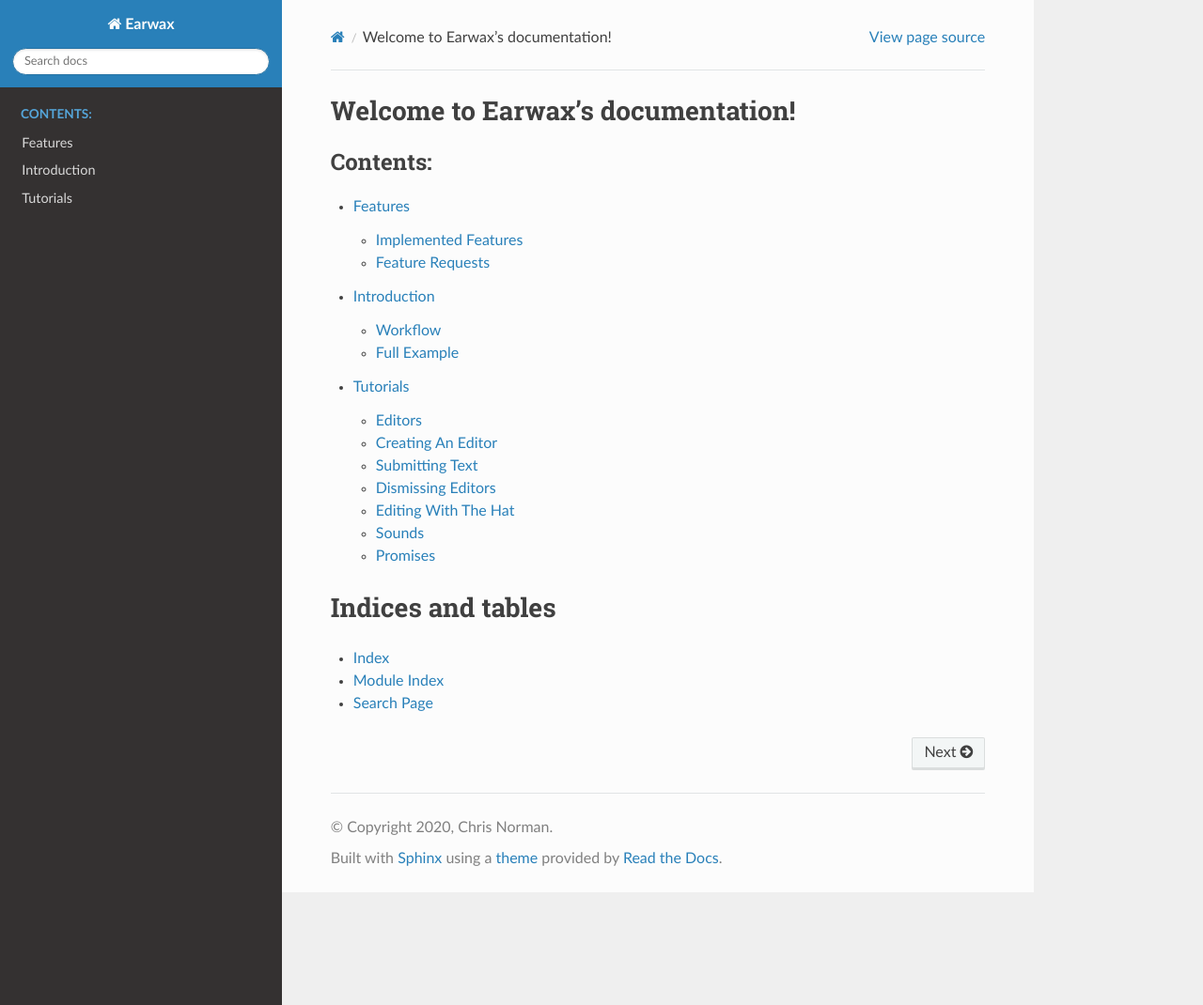
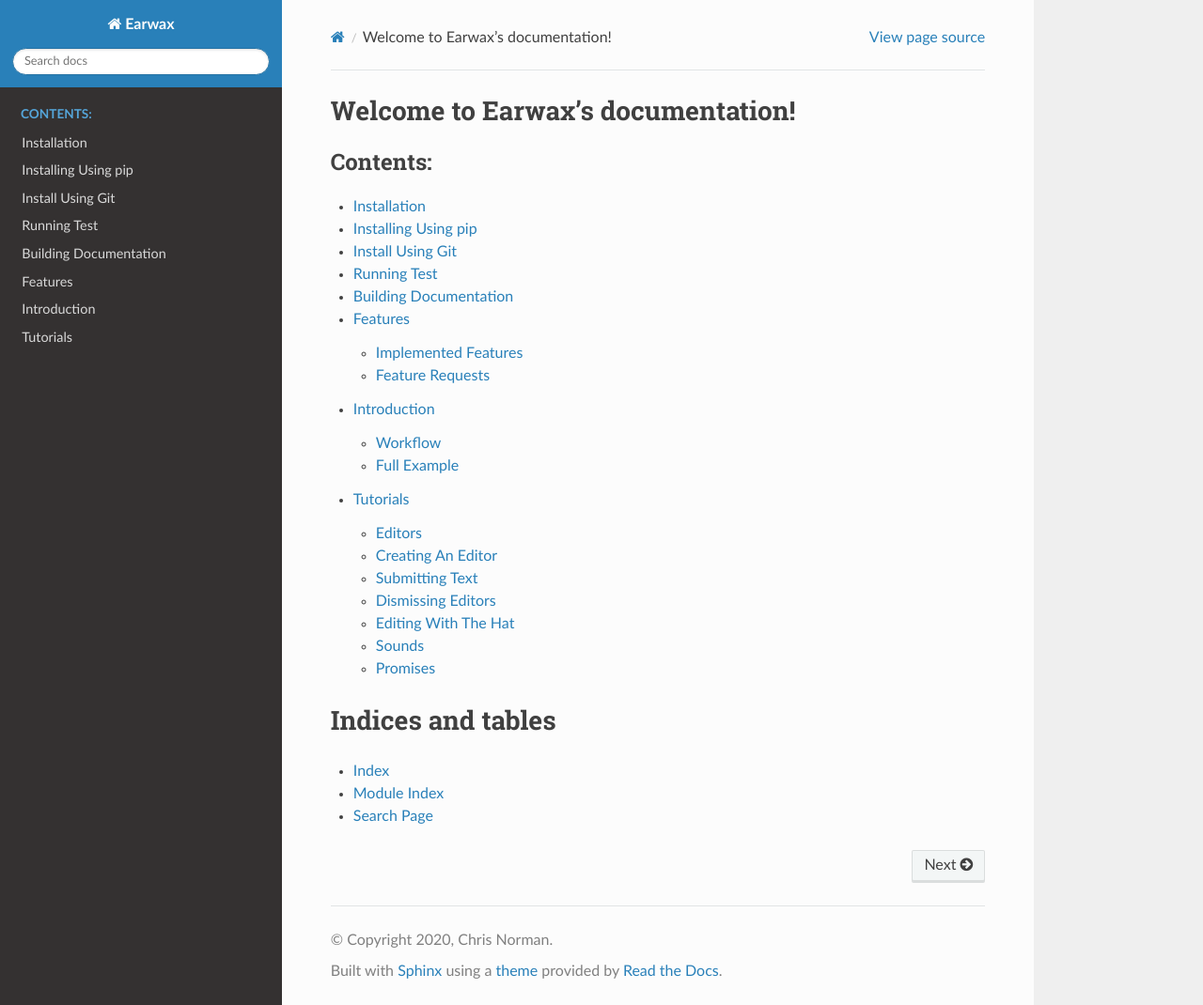
Before and after one commit to chrisnorman7/earwax, a Sphinx documentation site: the page built from docs/source/index.rst, in a window 1280 px wide and 1070 px high. Shown: the whole window at 94% size. Built offline with Sphinx 7.4.7 and the Read the Docs theme 2.0.0, drawn with Linux system fonts in a browser that asks for light colours; pages that are not in the unit, such as notebooks, are missing from menus; the version number could not be read and is left out; comment, search, counter and statistics services are not loaded; some of the changed lines change nothing that is shown.

Commit message:
Added installation instructions.

```diff
--- a/docs/source/index.rst
+++ b/docs/source/index.rst
@@ -9,6 +9,8 @@
 .. toctree::
    :maxdepth: 2
    :caption: Contents:
+
+   installing
 
    features
 
--- /dev/null
+++ b/docs/source/installing.rst
@@ -0,0 +1,39 @@
+Installation
+============
+
+Installing Using pip
+====================
+
+It is recommended that you install Earwax using pip::
+
+    pip install Earwax
+
+Install Using Git
+=================
+
+Alternatively, you could install using git::
+
+    git clone https://github.com/chrisnorman7/earwax.git
+    cd earwax
+    python setup.py
+
+Running Test
+============
+
+To run the tests, you will need to install `pytest <https://pytest.org/>`_::
+
+    pip install pytest
+
+Then to run the tests::
+
+    py.test
+
+While the tests run, many windows will appear and disappear. That is completely normal, I just use lots of Pyglet for testing.
+
+Building Documentation
+======================
+
+You can always find the most up to date version of the docs on `Read the Docs <https://earwax.readthedocs.io/en/latest/>`_, but you can also build them yourself::
+
+    pip install -Ur docs/requirements.txt
+    python setup.py build_sphinx
```
